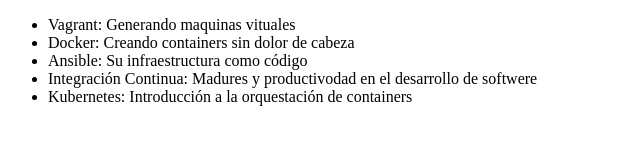
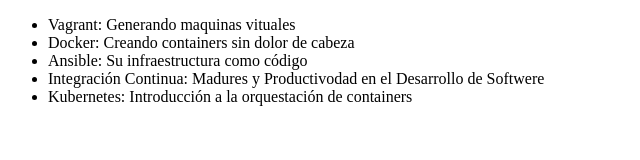
Before and after one commit to ramsicalderon/index, a plain HTML site: page index.html in a window 1280 px wide. Shown: the full height of the page, 0-640 px from the left. Drawn offline with Linux system fonts and the light colour scheme.

Commit message:
corrigindo tods las mayusculas

```diff
--- a/index.html
+++ b/index.html
@@ -9,7 +9,7 @@
           <li>Vagrant: Generando maquinas vituales</li>
           <li>Docker: Creando containers sin dolor de cabeza</li>
           <li>Ansible: Su infraestructura como código</li>
-          <li>Integración Continua: Madures y productivodad en el desarrollo de softwere</li>
+          <li>Integración Continua: Madures y Productivodad en el Desarrollo de Softwere</li>
           <li>Kubernetes: Introducción a la orquestación de containers</li>
      </ul>
 </body>
```
